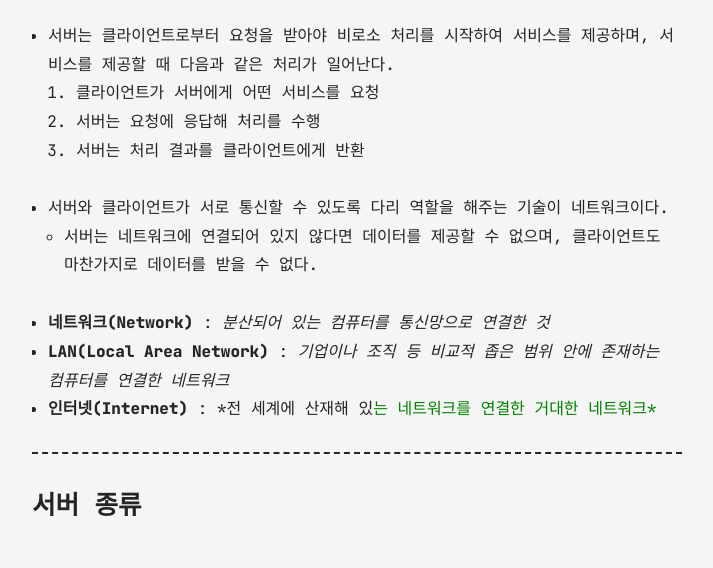
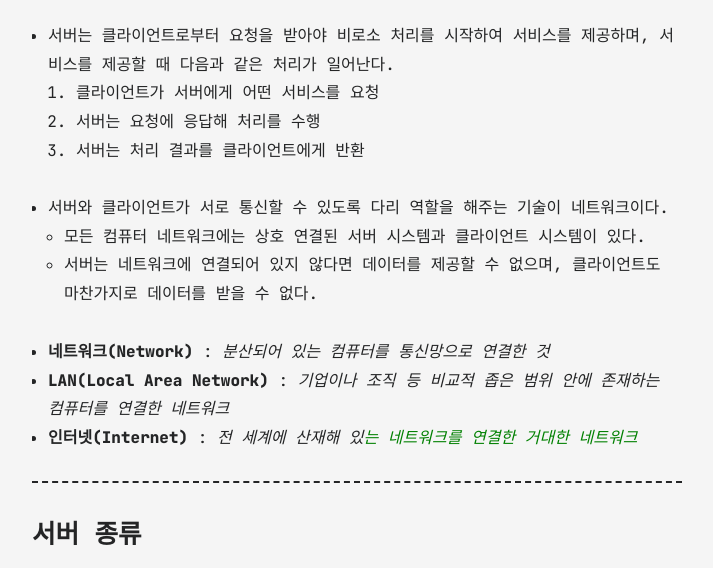
Before and after one commit to LeeJae-H/LeeJae-H.github.io, a Jekyll site: the page built from all_collections/_posts/2023-12-17-zero.md, in a window 1280 px wide and 900 px high, scrolled down 1534 px, cut to the strip 34-602 px from the top of the window. Shown: the whole strip, without its empty margins (283-996 px from the left). Built offline with Jekyll 4.4.1, drawn with Linux system fonts in a browser that asks for light colours.

Commit message:
editfirst

```diff
--- a/_data/author.yml
+++ b/_data/author.yml
@@ -2,10 +2,10 @@ name: LeeJae-H
 dp: https://github.com/LeeJae-H/LeeJae-H.github.io/assets/122717063/b2194399-a608-49ab-b672-1c8339324371
 description: "
   <p>
-    💡 끝없는 개발 공부 💡
+    💡 이해하기 쉬운 블로그 💡
     <br>
     <br>
-    기본적이고 튼튼한 지식을 공유하는 블로그입니다 ㅎㅎ
+    아.. 이 블로그 다르다 !!
   </p>
   <br/>
 "
--- a/all_collections/_posts/2023-12-17-zero.md
+++ b/all_collections/_posts/2023-12-17-zero.md
@@ -24,20 +24,21 @@ categories: [server]
     2. 서버는 요청에 응답해 처리를 수행
     3. 서버는 처리 결과를 클라이언트에게 반환
 - 서버와 클라이언트가 서로 통신할 수 있도록 다리 역할을 해주는 기술이 네트워크이다.
+    - 모든 컴퓨터 네트워크에는 상호 연결된 서버 시스템과 클라이언트 시스템이 있다.
     - 서버는 네트워크에 연결되어 있지 않다면 데이터를 제공할 수 없으며, 클라이언트도 마찬가지로 데이터를 받을 수 없다.
 <br>
 - **네트워크(Network)** : *분산되어 있는 컴퓨터를 통신망으로 연결한 것*
 - **LAN(Local Area Network)** : *기업이나 조직 등 비교적 좁은 범위 안에 존재하는 컴퓨터를 연결한 네트워크*
-- **인터넷(Internet)** : *전 세계에 산재해 있<span style="color:green">는 네트워크를 연결한 거대한 네트워크*
+- **인터넷(Internet)** : *전 세계에 산재해 있<span style="color:green">는 네트워크를 연결한 거대한 네트워크</span>*
 
 
 ---
 ### 서버 종류
 <center><img src="https://github.com/LeeJae-H/LeeJae-H.github.io/assets/122717063/5555857b-1d9d-4f64-8d9a-c25549d5497e" width="500" height="300"></center>
 - 서버는 특정 작업을 전문적으로 수행할 수 있게 여러 분류로 나뉘어진다.
-    - 어떤 시스템 구축 시 서버 선택에 있어서, 사용자와 시스템 요구 사항들을 잘 정의하면 어떤 서버를 구축해야 할지 알 수 있다.
-    - 마련할 서버가 정해졌다면 어떤 소프트웨어를 설치할 것 인지를 생각해야 하는데,  지원하는 운영체제나 프로그램 환경, 비용 등 여러 요소를 고려하여 결정해야 한다.
-    - 서버 소프트웨어는 일반적으로 사용하는 것이 미리 정해져 있어 보통 그 중에서 골라 사용한다.
+    1. 어떤 시스템 구축 시 서버 선택에 있어서, 사용자와 시스템 요구 사항들을 잘 정의하면 어떤 서버를 구축해야 할지 알 수 있다.
+    2. 마련할 서버가 정해졌다면 어떤 소프트웨어를 설치할 것 인지를 생각해야 하는데,  지원하는 운영체제나 프로그램 환경, 비용 등 여러 요소를 고려하여 결정해야 한다.
+    3. 서버 소프트웨어는 일반적으로 사용하는 것이 미리 정해져 있어 보통 그 중에서 골라 사용한다.
 
 ---
 참고 자료
```
Also changed, not shown: all_collections/_posts/2023-12-18-first.md (+55 -24 lines).
